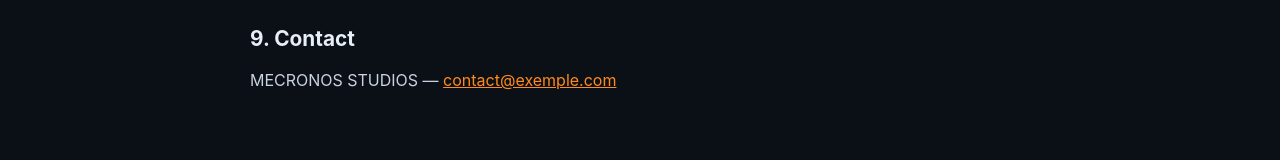
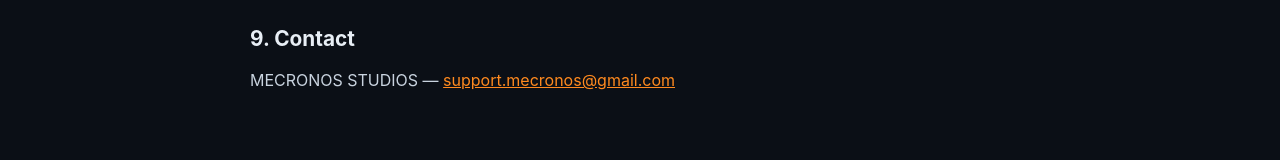
Before and after one commit to Mecronos2007/replay, a plain HTML site: page politique-confidentialite.html in a window 1280 px wide. Shown: the part 1583-1743 px from the top of the page. Drawn offline with Linux system fonts and the light colour scheme.

Commit message:
Update contact email in privacy policy page

```diff
--- a/politique-confidentialite.html
+++ b/politique-confidentialite.html
@@ -70,7 +70,7 @@
 			cette page sera mise à jour avant la publication de cette version, et la date en haut de page sera modifiée.</p>
 
 		<h2>9. Contact</h2>
-		<p>MECRONOS STUDIOS — <a href="support.mecronos@gmail.com">contact@exemple.com</a></p>
+		<p>MECRONOS STUDIOS — <a href="support.mecronos@gmail.com">support.mecronos@gmail.com</a></p>
 	</div>
 </main>
 
@@ -79,7 +79,7 @@
 		<img src="images/logo-mecronos.png" alt="MECRONOS STUDIOS">
 		<nav aria-label="Liens">
 			<a href="index.html">Accueil</a>
-			<a href="mailto:contact@exemple.com">Contact</a>
+			<a href="support.mecronos@gmail.com">Contact</a>
 		</nav>
 		<p style="margin:0">© 2026 MECRONOS STUDIOS. Tous droits réservés.</p>
 	</div>
```
